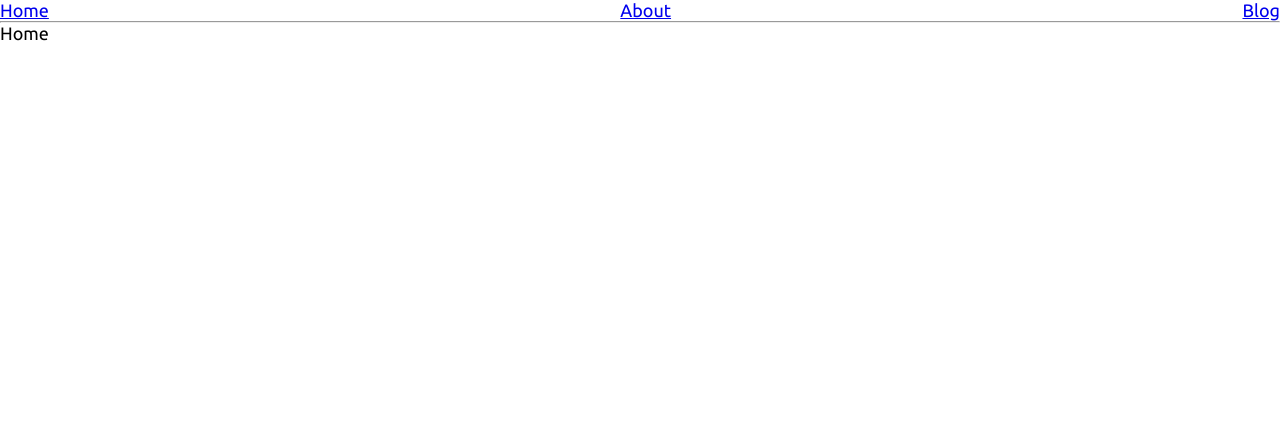
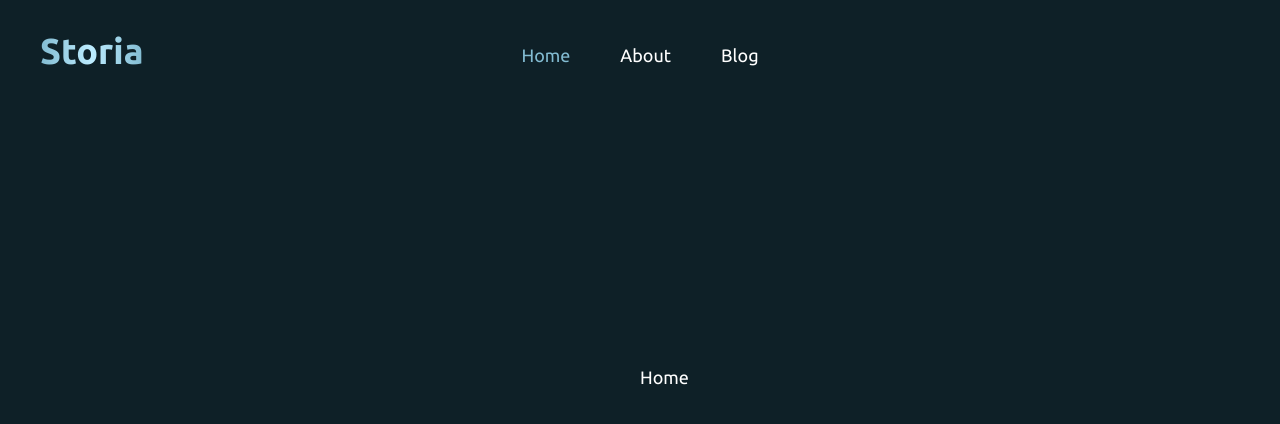
Before and after one commit to IDGayazov/blogapp, a React (Create React App) app: page / in a window 1280 px wide. Shown: the top 424 px of the page. Built offline with nearby package versions, Linux system fonts and the light colour scheme.

Commit message:
added logo, global colors, header style

```diff
--- a/package.json
+++ b/package.json
@@ -39,5 +39,8 @@
       "last 1 firefox version",
       "last 1 safari version"
     ]
+  },
+  "devDependencies": {
+    "@types/react": "^19.0.10"
   }
 }
--- a/src/App.js
+++ b/src/App.js
@@ -13,6 +13,7 @@ function App() {
   return (
     <BrowserRouter>
       <Header/>
+      {/* <hr/> */}
       <Routes>
         <Route path="/" element={<Home/>} />
         <Route path="/about" element={<About/>} />
--- a/src/components/Header/index.style.ts
+++ b/src/components/Header/index.style.ts
@@ -1,5 +1,42 @@
+import { keyframes } from "@emotion/react";
 import styled from "@emotion/styled";
+import { NavLink } from "react-router-dom";
+
+const gradientAnimation = keyframes`
+    0% {
+        background-position: 0% 50%;
+    }
+    50% {
+        background-position: 100% 50%;
+    }
+    100% {
+        background-position: 0% 50%;
+    }
+`;
 
 export const StyledHeader = styled.header`
+    padding: 45px;
+    display: flex;
+    align-items: center;
+    justify-content: center;
+    osition: relative;
+`;
 
+export const StyledLogo = styled.div`
+    position: absolute;
+    left: 40px;
+    top: 30px;
 `;
+
+export const StyledLogoLink = styled(NavLink)`
+    text-decoration: none;
+    color: white;
+
+    h1 {
+        background-size: 200% 200%;
+        background: linear-gradient(90deg,rgb(130, 187, 209),rgb(188, 236, 255),rgb(130, 187, 209));
+        -webkit-background-clip: text;
+        -webkit-text-fill-color: transparent;
+        animation: ${gradientAnimation} 5s ease infinite;
+    }
+`;
--- a/src/components/Header/index.tsx
+++ b/src/components/Header/index.tsx
@@ -1,12 +1,22 @@
 import React from 'react';
 import NavBar from '../NavBar/index.tsx';
-import { StyledHeader } from './index.style.ts';
+import { StyledHeader, StyledLogo, StyledLogoLink } from './index.style.ts';
+
+const Logo = () => {
+    return (
+        <StyledLogo>
+            <StyledLogoLink to="/">
+                <h1>Storia</h1>
+            </StyledLogoLink>
+        </StyledLogo>
+    );
+}
 
 const Header = () => {
     return (
         <StyledHeader>
+            <Logo/>
             <NavBar/>
-            <hr/>
         </StyledHeader>
     );
 }
--- a/src/components/NavBar/index.style.ts
+++ b/src/components/NavBar/index.style.ts
@@ -1,7 +1,30 @@
 import styled from "@emotion/styled/macro";
+import { NavLink } from "react-router-dom";
+
+export const StyledNav = styled.nav`
+    margin: 0 auto;
+`;
 
 export const StyledUl = styled.ul`
     display : flex;
-    justify-content: space-between;
+    justify-content: center;
     list-style: none;
+    gap: 50px;
 `;
+
+export const StyledLi = styled.li`
+    margin: 0 auto;
+`;
+
+export const StyledLink = styled(NavLink)`
+    color: white;
+    text-decoration: none;
+
+    &:hover {
+        color: #82bbd1;
+    }
+
+    &.active {
+        color: #82bbd1;
+    }
+`;
--- a/src/components/NavBar/index.tsx
+++ b/src/components/NavBar/index.tsx
@@ -1,20 +1,19 @@
 import React from "react";
-import { NavLink } from "react-router-dom";
-import { StyledUl } from "./index.style.ts";
+import { StyledUl, StyledLi, StyledLink } from "./index.style.ts";
 
 const NavBar = () => {
     return (
         <nav>
             <StyledUl>
-                <li>
-                    <NavLink to="/">Home</NavLink>
-                </li>
-                <li>
-                    <NavLink to="/about">About</NavLink>
-                </li>
-                <li>
-                    <NavLink to="/blog">Blog</NavLink>
-                </li>
+                <StyledLi>
+                    <StyledLink to="/">Home</StyledLink>
+                </StyledLi>
+                <StyledLi>
+                    <StyledLink to="/about">About</StyledLink>
+                </StyledLi>
+                <StyledLi>
+                    <StyledLink to="/blog">Blog</StyledLink>
+                </StyledLi>
             </StyledUl>
         </nav>
     );
--- a/src/pages/About.tsx
+++ b/src/pages/About.tsx
@@ -1,7 +1,12 @@
 import React from 'react';
 
 const About = () => {
-    return <div>About</div>;
+    const styled = {
+        'marginLeft': '50%',
+        'marginTop': '20%',
+    }
+
+    return <div style={styled}>About</div>;
 }
 
 export default About;
--- a/src/pages/Blog.tsx
+++ b/src/pages/Blog.tsx
@@ -1,7 +1,12 @@
 import React from 'react';
 
 const Blog = () => {
-    return <div>Blog</div>;
+    const styled = {
+        'marginLeft': '50%',
+        'marginTop': '20%',
+    }
+
+    return <div style={styled}>Blog</div>;
 }
 
 export default Blog;
--- a/src/pages/Home.tsx
+++ b/src/pages/Home.tsx
@@ -1,8 +1,13 @@
 import React from 'react';
 
 const Home = () => {
+    const styled = {
+        'marginLeft': '50%',
+        'marginTop': '20%',
+    }
+
     return (
-        <div>Home</div>
+        <div style={styled}>Home</div>
     );
 }
 
--- a/src/styles/global.css
+++ b/src/styles/global.css
@@ -10,6 +10,10 @@ body {
 	height: 100%;
     font-family: "Ubuntu", sans-serif;
     font-size: 18px;
+
+    color: white;
+
+    background-color: #0e2027;
 }
 
 input,
```
Also changed, not shown: 1 other file (tests, documents, lock files or other folders).
